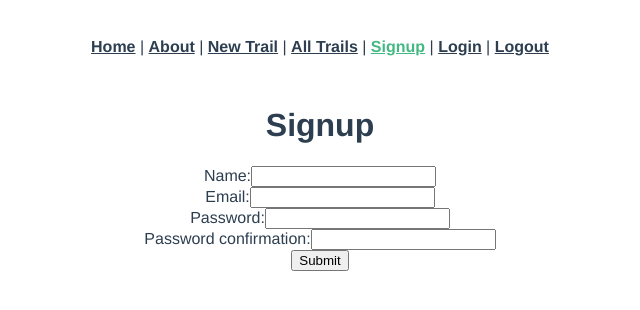
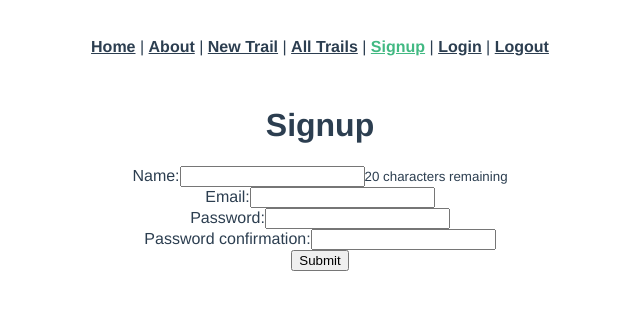
Before and after one commit to ryansearls/denver-trails-frontend, a Vue app: page /signup in a window 1280 px wide. Shown: the top 310 px of the page, without its empty margins (320-960 px from the left). Built offline with nearby package versions, Linux system fonts and the light colour scheme.

Commit message:
adds name vaildations for signup

```diff
--- a/src/views/Signup.vue
+++ b/src/views/Signup.vue
@@ -8,6 +8,7 @@
       <div>
         <label>Name:</label>
         <input type="text" v-model="newUserParams.name" />
+        <small>{{ 20 - newUserParams.name.length }} characters remaining</small>
       </div>
       <div>
         <label>Email:</label>
```
